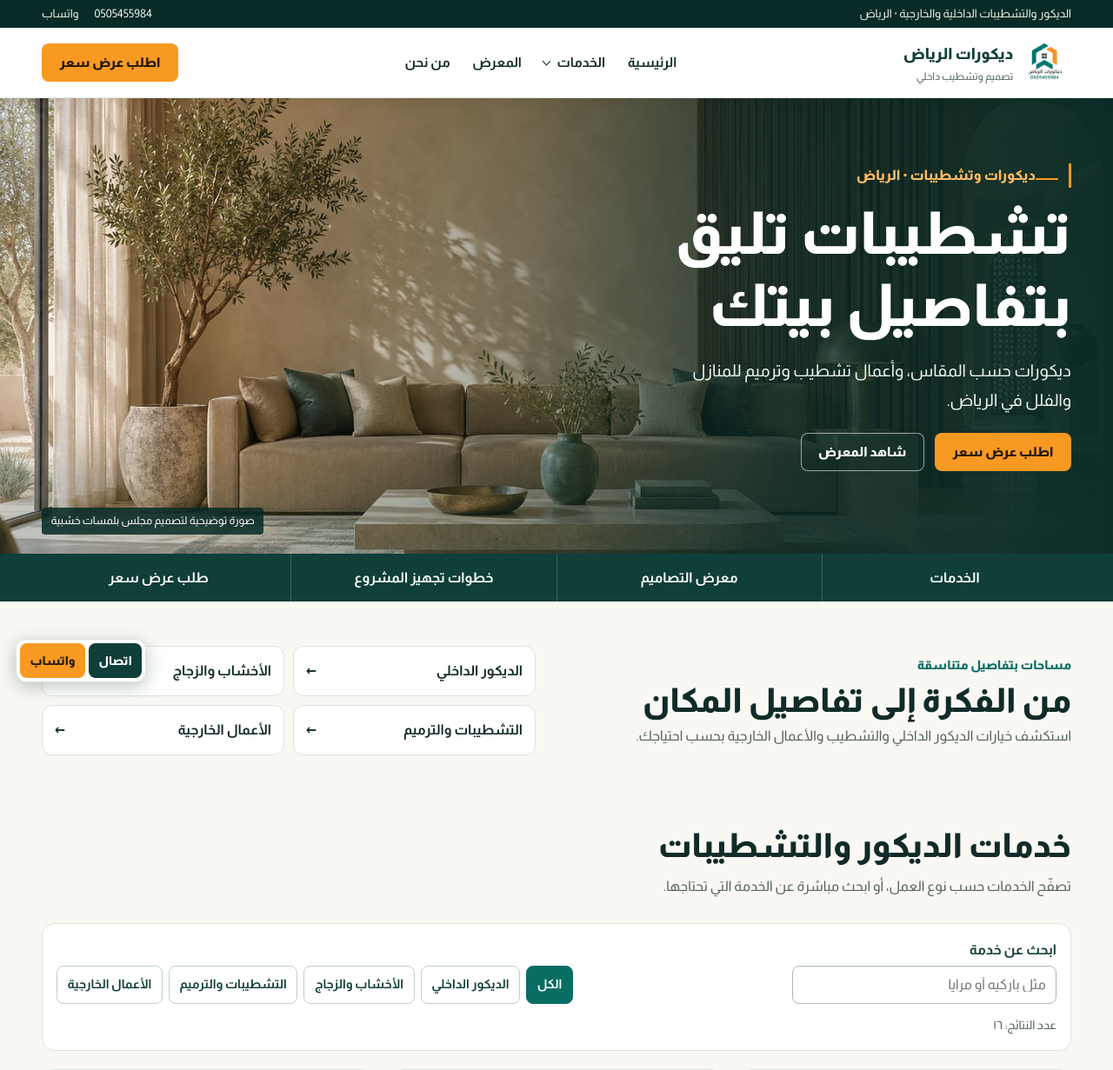
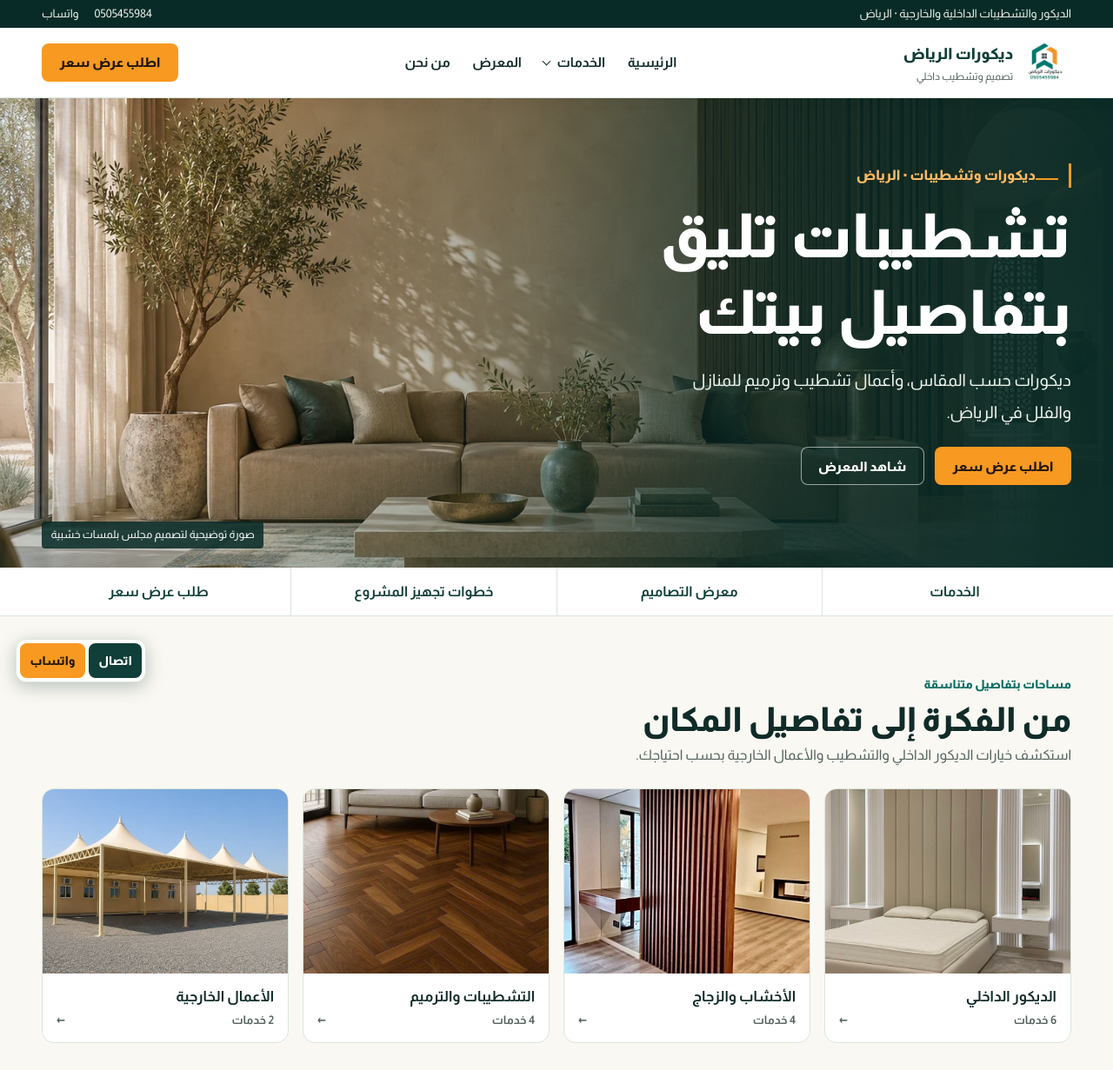
Before and after one commit to SulaimanAlsanani/riyadh-decor, a WordPress theme: template riyadh-decor/front-page.php in a window 1280 px wide. Shown: the top 1231 px of the page at 87% size. Run offline with PHP 8.4 and a stand-in for WordPress, Linux system fonts and the light colour scheme; the site name, menu and one post (Sample post) are stand-ins, and other content is empty; some libraries are stand-ins or nearby versions.

Commit message:
V1.2.3: editorial homepage with original-photo category navigation

```diff
--- a/riyadh-decor/front-page.php
+++ b/riyadh-decor/front-page.php
@@ -2,7 +2,7 @@
 get_header();
 $services = rd_services();
 ?>
-<main id="content">
+<main id="content" class="rd-luxury-home">
     <section class="rd-hero" aria-labelledby="rd-hero-title">
         <?php rd_image('majlis', ['alt' => '', 'loading' => 'eager', 'fetchpriority' => 'high', 'sizes' => '100vw', 'class' => 'rd-hero-image']); ?>
         <div class="rd-shell rd-hero-content"><div class="rd-hero-copy">
@@ -27,14 +27,18 @@ $services = rd_services();
 
     <section class="rd-shell rd-home-intro" aria-label="مجالات الديكور والتشطيب">
         <div><span class="rd-gallery-kicker">مساحات بتفاصيل متناسقة</span><h2>من الفكرة إلى تفاصيل المكان</h2><p>استكشف خيارات الديكور الداخلي والتشطيب والأعمال الخارجية بحسب احتياجك.</p></div>
-        <div class="rd-home-intro-links">
+        <div class="rd-home-intro-links rd-visual-categories">
             <?php foreach (rd_service_groups() as $group => [$label, $slugs]): ?>
-                <a href="<?php echo esc_url(add_query_arg('group', $group, rd_url('services'))); ?>"><?php echo esc_html($label); ?> <span aria-hidden="true">←</span></a>
+                <?php $cover = ['decor'=>'bedrooms','wood-glass'=>'wood-partitions','finishing'=>'flooring','outdoor'=>'shades-and-screens'][$group] ?? $slugs[0]; ?>
+                <a href="<?php echo esc_url(add_query_arg('group', $group, rd_url('services'))); ?>">
+                    <?php rd_image($services[$cover]['image'], ['alt'=>'']); ?>
+                    <span class="rd-category-copy"><strong><?php echo esc_html($label); ?></strong><small><?php echo esc_html(number_format_i18n(count(array_intersect($slugs,array_keys($services))))); ?> خدمات <span aria-hidden="true">←</span></small></span>
+                </a>
             <?php endforeach; ?>
         </div>
     </section>
     <section class="rd-shell rd-section" id="services">
-        <?php rd_heading('خدمات الديكور والتشطيبات', 'تصفّح الخدمات حسب نوع العمل، أو ابحث مباشرة عن الخدمة التي تحتاجها.'); ?>
+        <?php rd_heading('خدمات الديكور والتشطيبات', 'تصفّح الخدمات حسب نوع العمل، أو ابحث مباشرة عن الخدمة التي تحتاجها.', rd_url('services'), 'جميع الخدمات'); ?>
         <?php rd_service_cards($services); ?>
     </section>
 
@@ -62,7 +66,7 @@ $services = rd_services();
 
     <section class="rd-shell rd-home-banner rd-split-banner" aria-labelledby="rd-home-banner-title">
         <?php rd_image($services['tv-walls']['image'], ['alt' => '']); ?>
-        <div class="rd-home-banner-content"><span class="rd-kicker">تصاميم حسب المساحة</span><h2 id="rd-home-banner-title">تفاصيل صغيرة تغيّر مظهر المكان</h2><p>تصفّح خيارات الخلفيات والخامات، ثم شاركنا المقاسات والأفكار التي تناسب مشروعك.</p><a class="rd-button rd-button-solid" href="#request">ابدأ بطلب عرض سعر</a></div>
+        <div class="rd-home-banner-content"><span class="rd-kicker">تصاميم حسب المساحة</span><h2 id="rd-home-banner-title">تفاصيل صغيرة تغيّر مظهر المكان</h2><p>تصفّح خيارات الخلفيات والخامات، ثم شاركنا المقاسات والأفكار التي تناسب مشروعك.</p><a class="rd-button rd-button-solid" href="#request">ابدأ بطلب عرض سعر</a> <a class="rd-button rd-button-light" href="<?php echo esc_url(rd_url('gallery/tv-walls')); ?>">استكشف الخلفيات</a></div>
     </section>
     <section class="rd-shell rd-section rd-home-steps" id="steps">
         <?php rd_heading('من فكرة إلى مشروع جاهز', 'المقاسات وحالة السطح والخامات توضح المطلوب قبل الاتفاق.', rd_url('project-planning'), 'دليل تجهيز المشروع'); ?>
@@ -76,7 +80,7 @@ $services = rd_services();
 
     <section class="rd-shell rd-section rd-request-section rd-home-request" id="request">
         <div>
-            <h2>خلّنا نراجع تفاصيل مشروعك</h2>
+            <span class="rd-gallery-kicker">خطوتك الأولى</span><h2>خلّنا نراجع تفاصيل مشروعك</h2>
             <p>اذكر المقاسات وحالة السطح والخامة اللي تفضّلها. تقدر ترفق صور المكان في واتساب بعد فتح المحادثة.</p>
             <?php rd_faq([
                 'كيف يتحدد عرض السعر؟' => 'يُراجع المقاس الفعلي وحالة الموقع والخامات ونطاق التجهيز والتوريد والتركيب لكل طلب.',
--- a/riyadh-decor/style.css
+++ b/riyadh-decor/style.css
@@ -1,7 +1,7 @@
 /*
 Theme Name: Riyadh Decor
 Description: موقع عربي لخدمات الدهانات والديكورات في الرياض.
-Version: 1.2.2
+Version: 1.2.3
 Requires at least: 6.8
 Requires PHP: 8.2
 Text Domain: riyadh-decor
@@ -510,3 +510,34 @@ h2 { font-size:clamp(1.65rem,3vw,2.4rem); line-height:1.4; }
  .rd-photo-zoom svg { width:17px; height:17px; }
  .rd-photo figcaption .rd-text-link { font-size:.76rem; }
 }
+
+/* V1.2.3: photography-led editorial home */
+.rd-luxury-home .rd-hero { margin:0; min-height:clamp(480px,67vh,720px); }
+.rd-luxury-home .rd-hero-copy h1 { font-size:clamp(2.75rem,5.5vw,5.2rem); line-height:1.25; }
+.rd-luxury-home .rd-hero-copy>p:not(.rd-kicker) { line-height:1.9; }
+.rd-luxury-home .rd-jump { background:var(--white); color:var(--deep); border-block-end:1px solid var(--line); }
+.rd-luxury-home .rd-jump a { border-color:var(--line); }
+.rd-luxury-home .rd-jump a:hover { background:var(--soft); color:var(--green); }
+.rd-luxury-home .rd-home-intro { grid-template-columns:minmax(0,1fr); gap:24px; padding-block-start:clamp(35px,5vw,64px); }
+.rd-luxury-home .rd-home-intro>div:first-child { max-width:720px; }
+.rd-visual-categories { grid-template-columns:repeat(4,minmax(0,1fr)); gap:16px; }
+.rd-visual-categories a { position:relative; display:flex; flex-direction:column; align-items:stretch; justify-content:stretch; overflow:hidden; padding:0; gap:0; border-radius:14px; background:white; }
+.rd-visual-categories a>img { width:100%; aspect-ratio:4/3; object-fit:cover; }
+.rd-category-copy { display:flex; flex-direction:column; gap:3px; padding:14px 16px; }
+.rd-category-copy strong { font-size:1.05rem; line-height:1.5; }
+.rd-category-copy small { color:var(--dim); font-size:.83rem; display:flex; justify-content:space-between; }
+.rd-luxury-home .rd-section-head h2 { text-wrap:balance; }
+.rd-luxury-home .rd-gallery-kicker { color:var(--green); font-weight:800; font-size:.86rem; }
+.rd-luxury-home .rd-editorial-gallery { gap:16px; }
+.rd-luxury-home .rd-split-banner { border-radius:18px; }
+.rd-luxury-home .rd-split-banner .rd-button { margin-block:4px; }
+.rd-luxury-home .rd-home-request { margin-block-end:clamp(24px,4vw,48px); }
+@media(max-width:1000px) { .rd-visual-categories { grid-template-columns:repeat(2,minmax(0,1fr)); } }
+@media(max-width:510px) {
+ .rd-luxury-home .rd-hero { min-height:500px; }
+ .rd-luxury-home .rd-hero-copy h1 { font-size:clamp(2.3rem,10vw,3.4rem); }
+ .rd-visual-categories { gap:10px; }
+ .rd-category-copy { padding:10px; }
+ .rd-category-copy strong { font-size:.9rem; }
+ .rd-luxury-home .rd-editorial-gallery { gap:10px; }
+}
--- a/scripts/browser-check.mjs
+++ b/scripts/browser-check.mjs
@@ -49,6 +49,8 @@ try {
  }
  await page.goto(base);
  assert.equal(await page.locator('.rd-split-banner img').count(),1);
+ assert.equal(await page.locator('.rd-visual-categories a').count(),4);
+ assert.equal(await page.locator('.rd-visual-categories img').count(),4);
  assert.equal(await page.locator('.rd-footer-lead a').count(),1);
  await page.goto(base+'services/?group=decor');
  await page.locator('[data-service-filters]').waitFor({state:'visible'});
```
